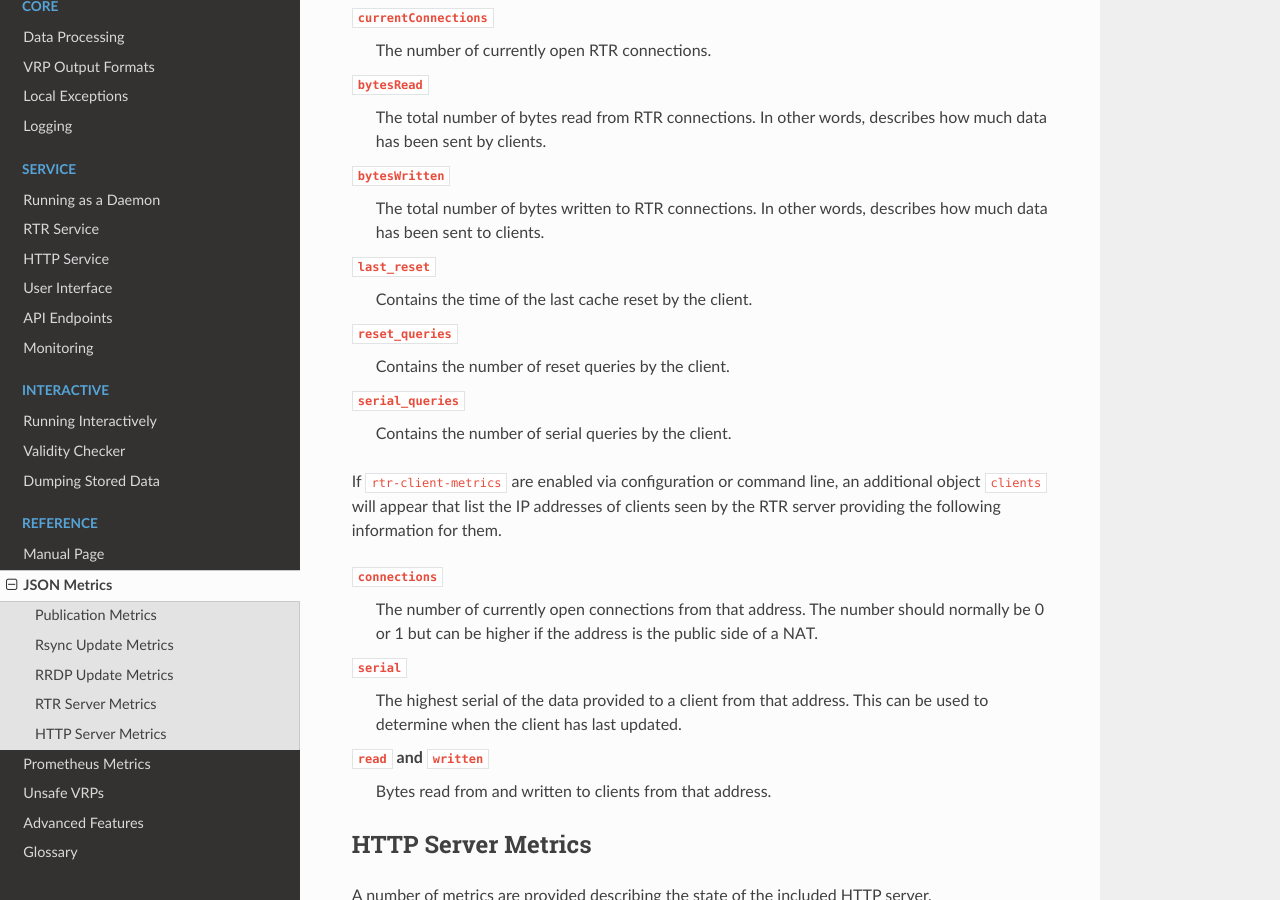
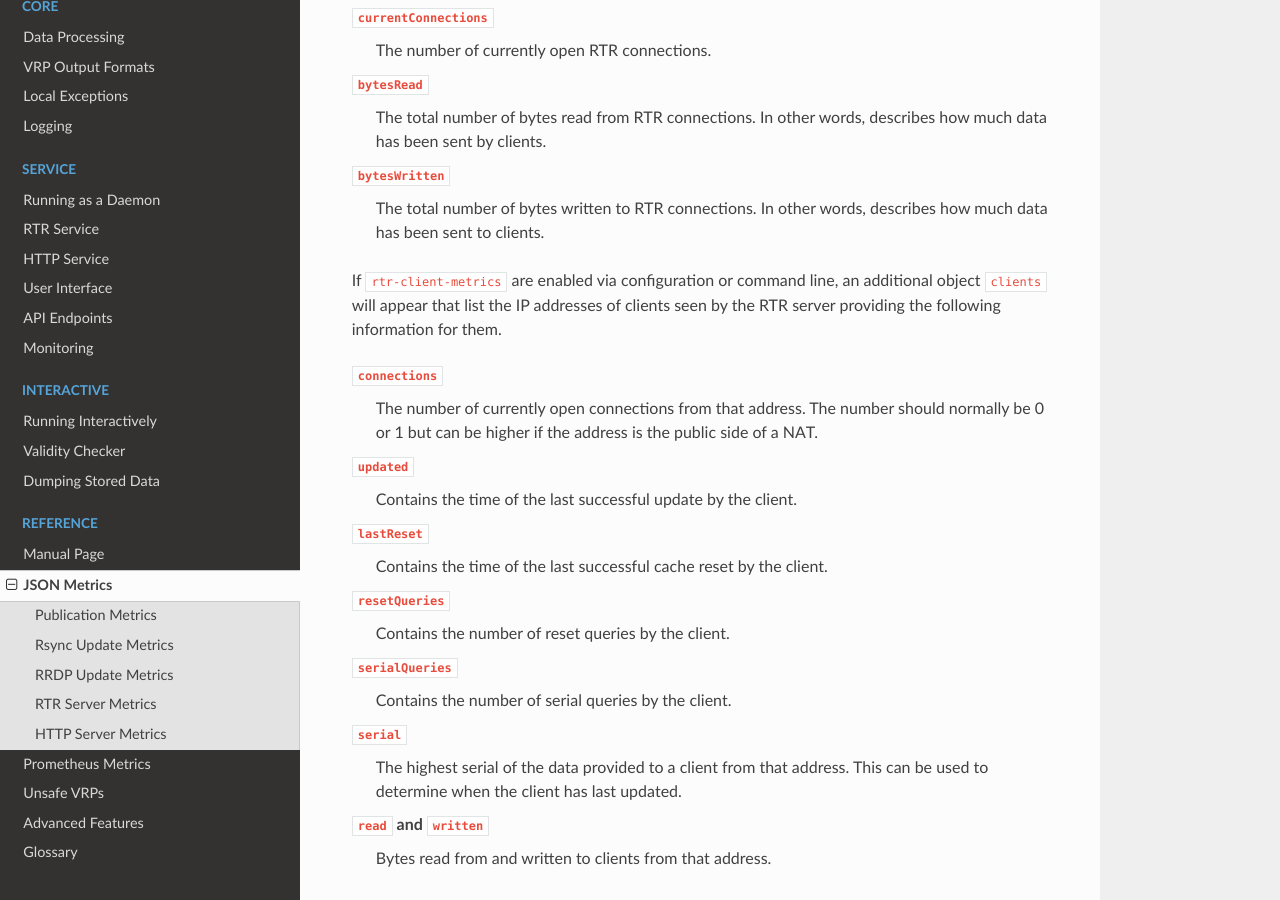
Before and after one commit to NLnetLabs/routinator, a Sphinx documentation site: the page built from doc/manual/source/json-metrics.rst, in a window 1280 px wide and 900 px high, scrolled down 5239 px. Built offline with Sphinx 7.4.7 and the Read the Docs theme 2.0.0, drawn with Linux system fonts in a browser that asks for light colours.

Commit message:
Update manual for JSON metrics.

```diff
--- a/doc/manual/source/json-metrics.rst
+++ b/doc/manual/source/json-metrics.rst
@@ -284,15 +284,6 @@ enabled or not.
    The total number of bytes written to RTR connections. In other words,
    describes how much data has been sent to clients.
 
-``last_reset``
-   Contains the time of the last cache reset by the client.
-
-``reset_queries``
-   Contains the number of reset queries by the client.
-
-``serial_queries``
-   Contains the number of serial queries by the client.
-
 If ``rtr-client-metrics`` are enabled via configuration or command line,
 an additional object ``clients`` will appear that list the IP addresses of
 clients seen by the RTR server providing the following information for them.
@@ -301,6 +292,18 @@ clients seen by the RTR server providing the following information for them.
    The number of currently open connections from that address. The number
    should normally be 0 or 1 but can be higher if the address is the public
    side of a NAT.
+
+``updated``
+   Contains the time of the last successful update by the client.
+
+``lastReset``
+   Contains the time of the last successful cache reset by the client.
+
+``resetQueries``
+   Contains the number of reset queries by the client.
+
+``serialQueries``
+   Contains the number of serial queries by the client.
 
 ``serial``
    The highest serial of the data provided to a client from that address.
```
